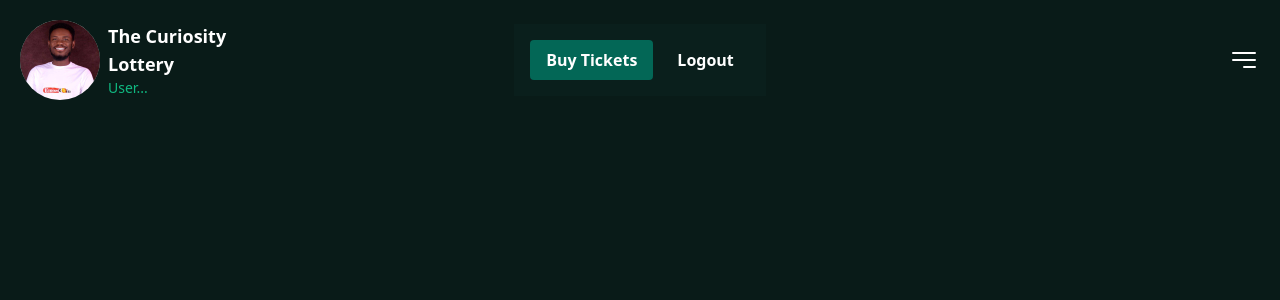
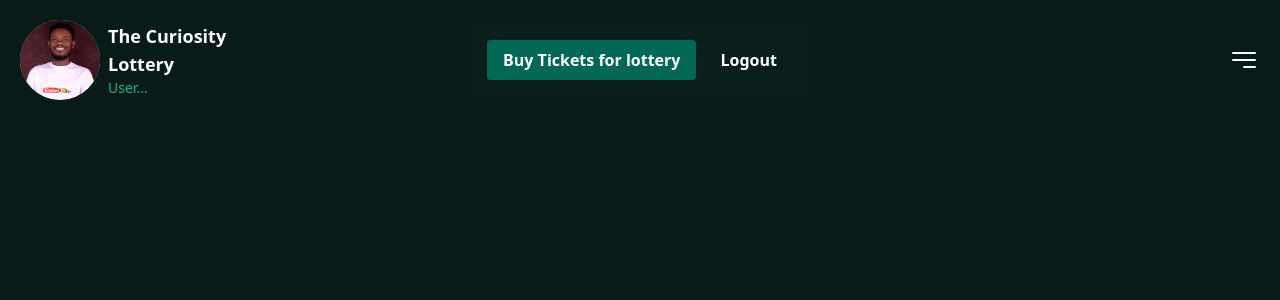
Before and after one commit to emorilebo/lotttery-web3, a Next.js app: page / in a window 1280 px wide. Shown: the top 300 px of the page. Built offline with nearby package versions, Linux system fonts and the light colour scheme.

Commit message:
UPDATE header

```diff
--- a/components/Header.tsx
+++ b/components/Header.tsx
@@ -15,7 +15,7 @@ function Header() {
 
       <div className=" hidden md:flex  items-center justify-center rounded-md md:col-span-3">
         <div className="bg-[#0A1F1C] p-4 space-x-2">
-          <NavButton isActive title="Buy Tickets" />
+          <NavButton isActive title="Buy Tickets for lottery" />
           <NavButton title="Logout" />
         </div>
       </div>
```
